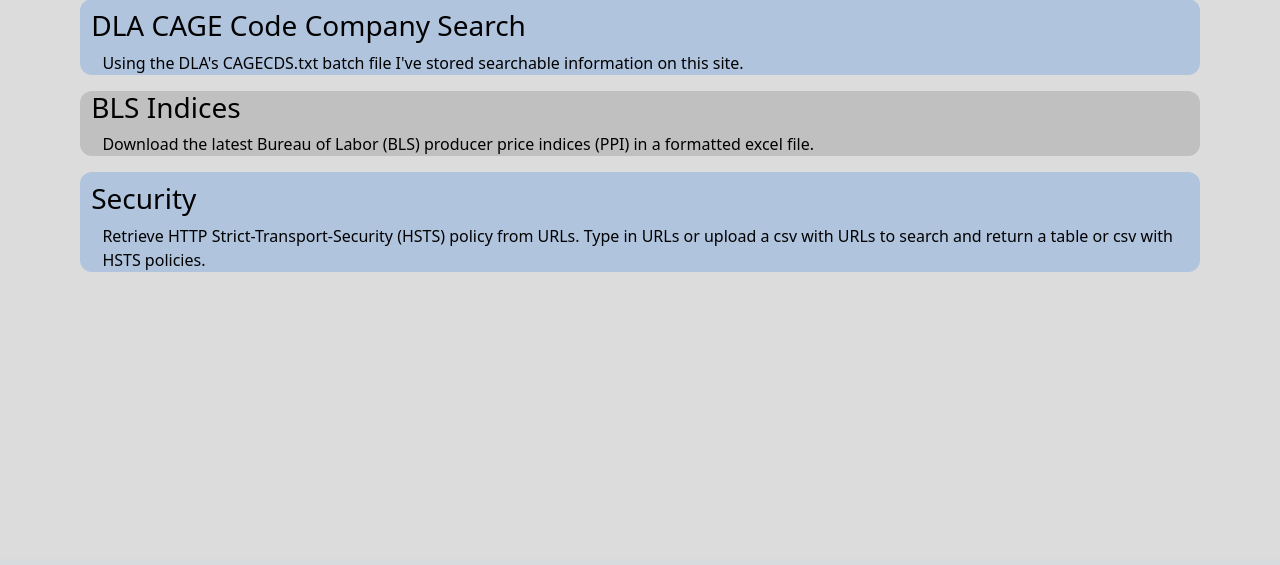
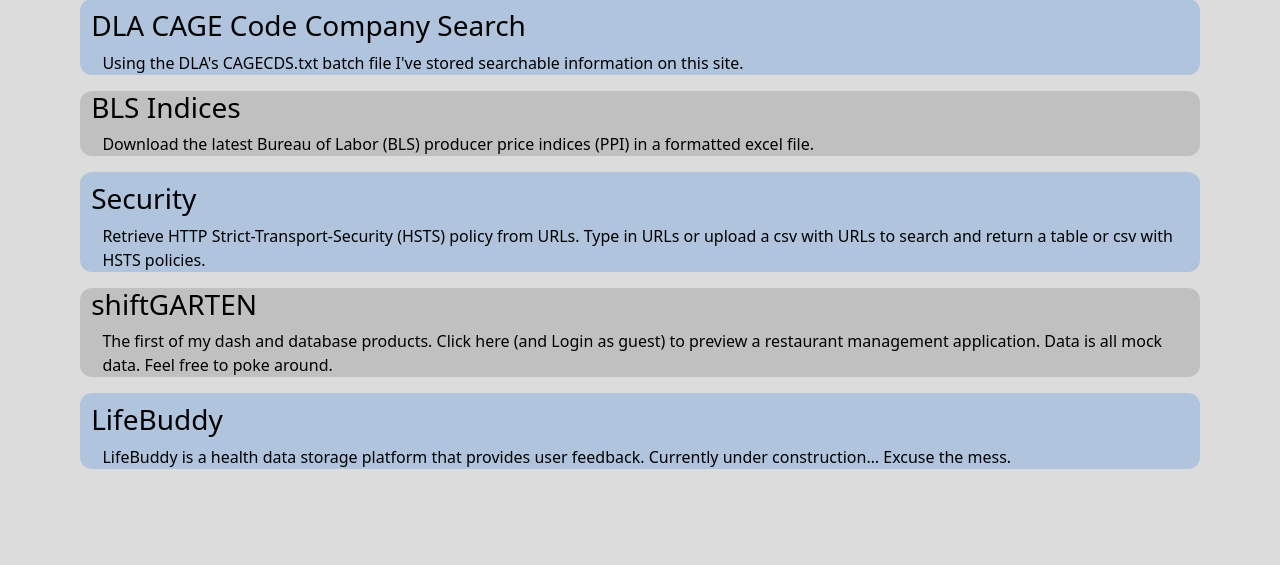
Before and after one commit to costa-rica/theGoodEconomist01, a Flask app: page /dataTools in a window 1280 px wide. Shown: the part 241-806 px from the top of the page. Before the commit the page ends 513 px from the top, so only its background shows below. Run offline with Flask 2, Linux system fonts and the light colour scheme; parts of the project's set-up code (start-up, migrations or seed data) failed here and were passed over; some libraries are stand-ins or nearby versions.

Commit message:
dataTools.html:added records for dev.shiftgarten and life-buddy.org

```diff
--- a/folioApp/templates/dataTools.html
+++ b/folioApp/templates/dataTools.html
@@ -33,6 +33,21 @@
 					csv with URLs to search and return a table or csv with HSTS policies.</p></div>
 		</a></div>
 
+				<div class="shiftgarten"><a href="https://dev.shiftgarten.com/">
+			<div><h3 class="h3-dt">shiftGARTEN</h3>
+				<p class="p-dt">The first of my dash and database products. Click here (and Login as guest) to preview a
+					restaurant management application. Data is all mock data. Feel free to poke around.</p></div>
+		</a></div>
+
+
+				<div class="lifebuddy"><a href="https://life-buddy.org/">
+			<div><h3 class="h3-dt">LifeBuddy</h3>
+				<p class="p-dt">LifeBuddy is a health data storage platform that provides user feedback.
+					Currently under construction… Excuse the mess.</p></div>
+		</a></div>
+
+
+
 	</div>
 </div>
 
```
